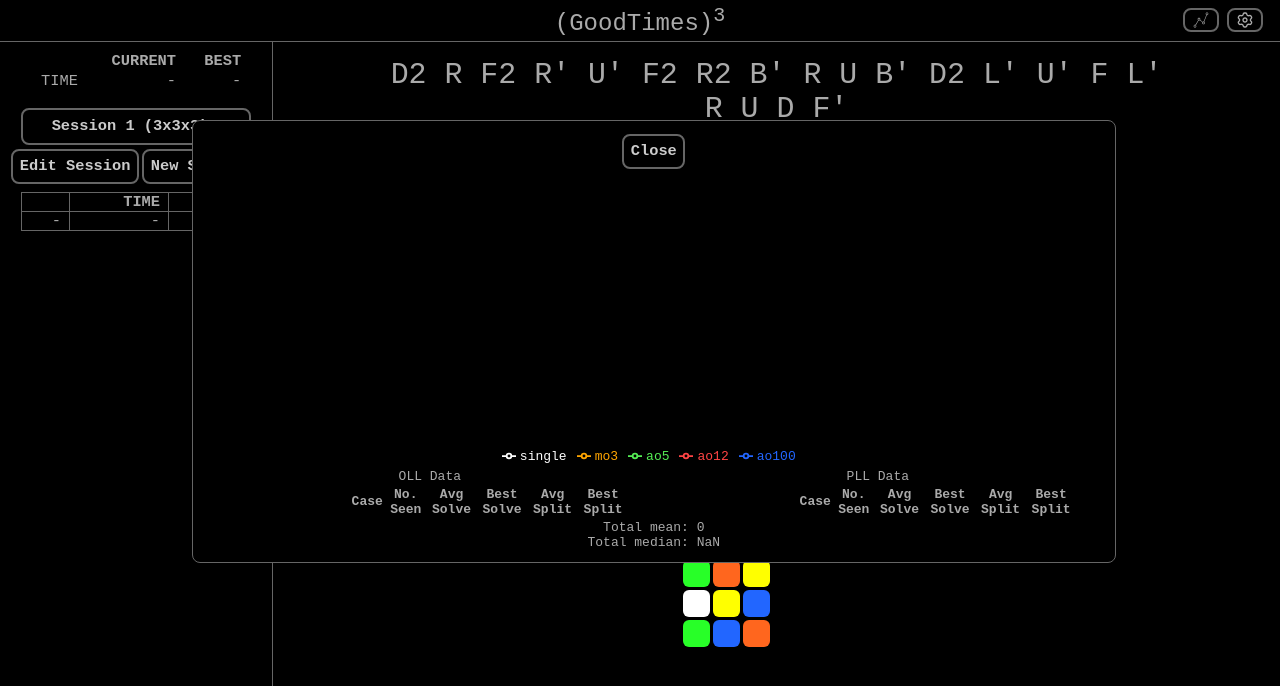
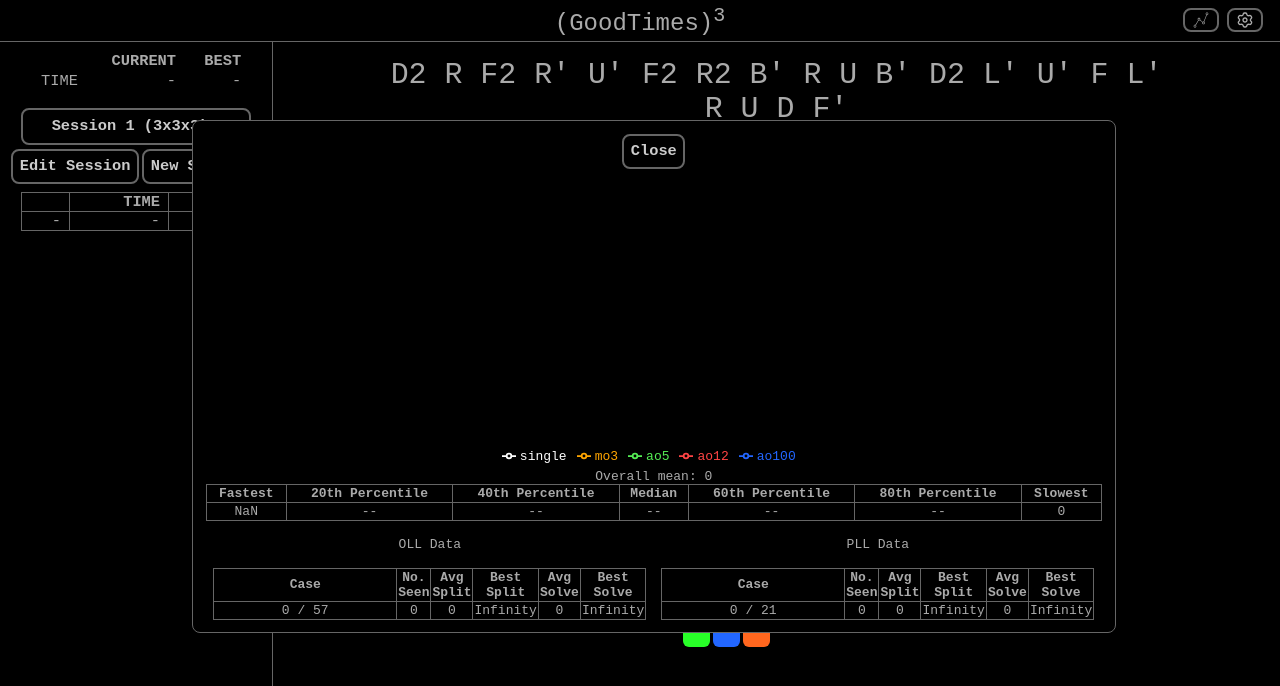
Before and after one commit to brandonma7/goodTimesCubed, a React (Create React App) app: page / in a window 1280 px wide. Both pictures are taken after a click on the button 1201 px from the left and 20 px from the top of the page. Shown: the top 686 px of the page. Built offline with nearby package versions, Linux system fonts and the light colour scheme.

Commit message:
Insights Dialog: added percentile table, made oll/pll tables sortable, added total row to oll/pll tables, tweaked styles

```diff
--- a/src/dialogs/InsightsDialog/InsightsDialog.tsx
+++ b/src/dialogs/InsightsDialog/InsightsDialog.tsx
@@ -1,4 +1,4 @@
-import React, { useContext } from 'react';
+import React, { useContext, useState } from 'react';
 import {
     CartesianGrid,
     Legend,
@@ -15,8 +15,8 @@ import { ValueType, NameType } from 'recharts/types/component/DefaultTooltipCont
 import { getOllById } from '../../components/CasePickerComponent/OllCases';
 import { getPllById } from '../../components/CasePickerComponent/PllCases';
 import { BestsData, getBestOfType, SolveData } from '../../components/Timer';
-import { calculateAverage, calculateMean, DataType, mean, Solve } from '../../utils/cubingUtils';
-import { getFormattedTime } from '../../utils/genericUtils';
+import { calculateAverage, calculateMean, DataType, Solve } from '../../utils/cubingUtils';
+import { mean, sum, getFormattedTime } from '../../utils/genericUtils';
 import { SettingsContext } from '../SettingsDialog';
 import { DialogContext, DialogType } from '../UseDialogsContext';
 
@@ -68,28 +68,64 @@ export default function InsightsDialog({ solves = [], bests }: InsightsDialogPro
                 </button>
             </div>
             <SolveDataChart solves={solves} bests={bests} />
+            <RandomDataTable solves={solves} />
             <div style={{ display: 'flex', flexDirection: 'row', justifyContent: 'space-around', flexGrow: 1 }}>
                 <div>
-                    <div>OLL Data</div>
-                    <InsightsTable solves={solves} getName={getOllById} caseKey={'ollCase'} />
+                    <div style={{ margin: 16 }}>OLL Data</div>
+                    <InsightsTable solves={solves} getName={getOllById} caseKey={'ollCase'} totalCases={57} />
                 </div>
                 <div>
-                    <div>PLL Data</div>
-                    <InsightsTable solves={solves} getName={getPllById} caseKey={'pllCase'} />
+                    <div style={{ margin: 16 }}>PLL Data</div>
+                    <InsightsTable solves={solves} getName={getPllById} caseKey={'pllCase'} totalCases={21} />
                 </div>
             </div>
-            <RandomDataTable solves={solves} />
         </div>
     );
 }
 
 function RandomDataTable({ solves }: { solves: Solve[] }): JSX.Element {
     const timesList = solves.filter((solve) => !solve.isDNF).map((solve) => solve.time);
-    const medianIndex = Math.round(timesList.length / 2);
+    const sortedTimesList = timesList.sort();
+
+    const indexForPercentile = (percentile: number): number => {
+        return Math.round(timesList.length * percentile);
+    };
+
+    const valueAtPercentile = (percentile: number): number | string => {
+        const index = indexForPercentile(percentile);
+        if (index < 0 || index >= timesList.length) {
+            return '--';
+        }
+        return sortedTimesList[index] / 100;
+    };
+
     return (
         <div>
-            <div>Total mean: {Math.trunc(mean(timesList)) / 100}</div>
-            <div>Total median: {timesList.sort()[medianIndex] / 100}</div>
+            <div>Overall mean: {Math.trunc(mean(timesList)) / 100}</div>
+            <table className='basic-table'>
+                <thead>
+                    <tr>
+                        <th>Fastest</th>
+                        <th>20th Percentile</th>
+                        <th>40th Percentile</th>
+                        <th>Median</th>
+                        <th>60th Percentile</th>
+                        <th>80th Percentile</th>
+                        <th>Slowest</th>
+                    </tr>
+                </thead>
+                <tbody>
+                    <tr>
+                        <td>{sortedTimesList[0] / 100}</td>
+                        <td>{valueAtPercentile(0.2)}</td>
+                        <td>{valueAtPercentile(0.4)}</td>
+                        <td>{valueAtPercentile(0.5)}</td>
+                        <td>{valueAtPercentile(0.6)}</td>
+                        <td>{valueAtPercentile(0.8)}</td>
+                        <td>{(sortedTimesList.at(-1) ?? 0) / 100}</td>
+                    </tr>
+                </tbody>
+            </table>
         </div>
     );
 }
@@ -98,14 +134,18 @@ function InsightsTable({
     solves,
     getName,
     caseKey,
+    totalCases,
 }: {
     solves: Solve[];
     // eslint-disable-next-line @typescript-eslint/no-explicit-any
     getName: (id: string) => any;
     caseKey: 'ollCase' | 'pllCase';
+    totalCases: number;
 }): JSX.Element {
     const applicableSolves = solves.filter((solve) => solve?.analysisData?.[caseKey] != null);
     const data: InsightsDataPoint = {};
+    const [sortBy, setSortBy] = useState(1);
+
     applicableSolves.forEach((solve) => {
         const id = solve?.analysisData?.[caseKey] ?? 'unknown';
         if (data[id] == null) {
@@ -121,31 +161,68 @@ function InsightsTable({
             data[id].splitTimes.push(solve.splits[2] / 100);
         }
     });
+
+    const formatData = (value: number) => Math.trunc(value * 100) / 100;
+
+    const tableData: [string, ...number[]][] = Object.keys(data).map((id) => {
+        const c = data[id];
+        return [
+            getName(id)?.name ?? 'unknown',
+            c.timesSeen,
+            formatData(mean(c.splitTimes)),
+            formatData(Math.min(...c.splitTimes)),
+            formatData(mean(c.solveTimes)),
+            formatData(Math.min(...c.solveTimes)),
+        ];
+    });
+    const sortBySetter = (index: number) => () => sortBy === index ? setSortBy(-index) : setSortBy(index);
     return (
-        <table style={{ width: 400 }}>
+        <table className='basic-table' style={{ width: 400 }}>
             <thead>
                 <tr>
-                    <th style={{ minWidth: 150, textAlign: 'right' }}>Case</th>
-                    <th>No. Seen</th>
-                    <th>Avg Solve</th>
-                    <th>Best Solve</th>
-                    <th>Avg Split</th>
-                    <th>Best Split</th>
+                    <th onClick={sortBySetter(1)} style={{ minWidth: 180 }}>
+                        Case
+                    </th>
+                    <th onClick={sortBySetter(2)}>No. Seen</th>
+                    <th onClick={sortBySetter(3)}>Avg Split</th>
+                    <th onClick={sortBySetter(4)}>Best Split</th>
+                    <th onClick={sortBySetter(5)}>Avg Solve</th>
+                    <th onClick={sortBySetter(6)}>Best Solve</th>
                 </tr>
             </thead>
-            {Object.keys(data).map((id, index) => {
-                const c = data[id];
-                return (
-                    <tr key={index}>
-                        <td style={{ minWidth: 150, textAlign: 'right' }}>{getName(id)?.name ?? 'unknown'}</td>
-                        <td>{c.timesSeen}</td>
-                        <td>{Math.trunc(mean(c.solveTimes) * 100) / 100}</td>
-                        <td>{Math.trunc(Math.min(...c.solveTimes) * 100) / 100}</td>
-                        <td>{Math.trunc(mean(c.splitTimes) * 100) / 100}</td>
-                        <td>{Math.trunc(Math.min(...c.splitTimes) * 100) / 100}</td>
-                    </tr>
-                );
-            })}
+            <tbody>
+                {tableData
+                    .sort((a, b) => {
+                        const aVal = a[Math.abs(sortBy) - 1];
+                        const bVal = b[Math.abs(sortBy) - 1];
+                        if (typeof aVal === 'number' && typeof bVal === 'number') {
+                            return sortBy > 0 ? aVal - bVal : bVal - aVal;
+                        }
+                        if (typeof aVal === 'string' && typeof bVal === 'string') {
+                            return sortBy > 0 ? aVal.localeCompare(bVal) : bVal.localeCompare(aVal);
+                        }
+                        return 0;
+                    })
+                    .map((row, index) => {
+                        return (
+                            <tr key={index}>
+                                {row.map((cell, index) => {
+                                    return <td key={index}>{cell}</td>;
+                                })}
+                            </tr>
+                        );
+                    })}
+                <tr>
+                    <td>
+                        {tableData.length} / {totalCases} {tableData.length === totalCases ? 'Nice!' : ''}
+                    </td>
+                    <td>{sum(tableData.map((d) => d[1]))}</td>
+                    <td>{formatData(mean(tableData.map((d) => d[2])))}</td>
+                    <td>{formatData(Math.min(...tableData.map((d) => d[3])))}</td>
+                    <td>{formatData(mean(tableData.map((d) => d[4])))}</td>
+                    <td>{formatData(Math.min(...tableData.map((d) => d[5])))}</td>
+                </tr>
+            </tbody>
         </table>
     );
 }
--- a/src/utils/cubingUtils.ts
+++ b/src/utils/cubingUtils.ts
@@ -189,10 +189,6 @@ export function calculateMean(solvesData: Solve[], index: number, size: number):
     const mean = Math.trunc(dataSlice.reduce((prev, curr) => prev + curr.time, 0) / size);
 
     return mean;
-}
-
-export function mean(list: number[]) {
-    return list.length === 0 ? 0 : list.reduce((prev, curr) => prev + curr, 0) / list.length;
 }
 
 const SKEWB_PYRA_TURNS = ['U', 'L', 'B', 'R'];
```
